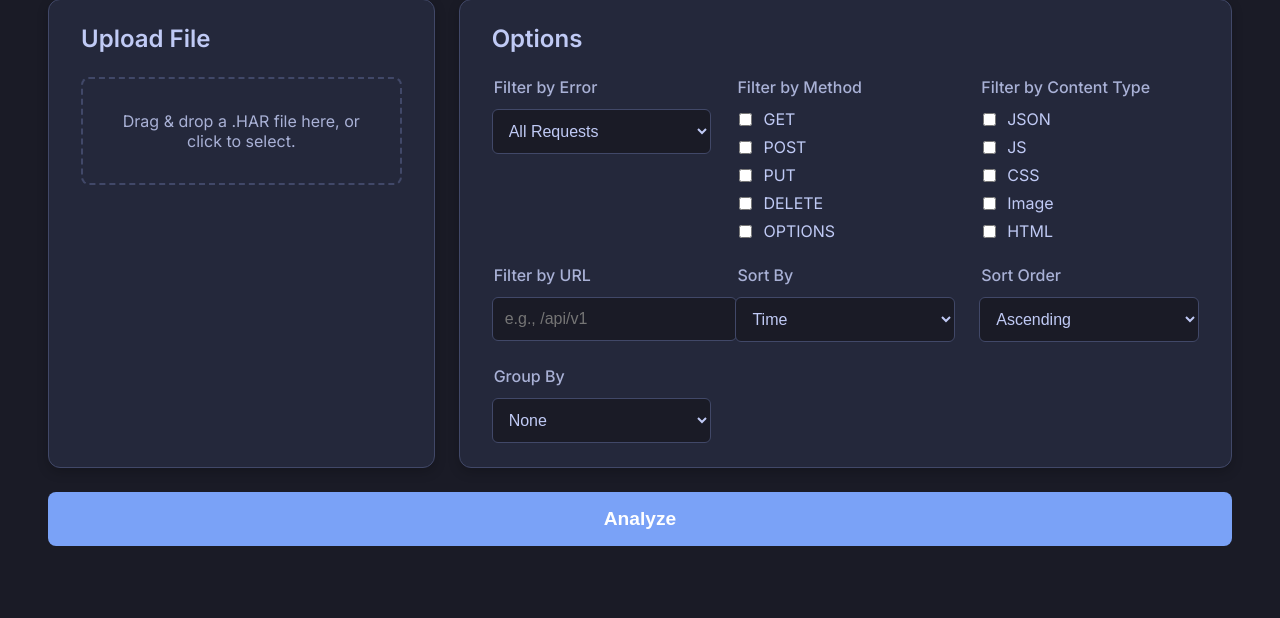
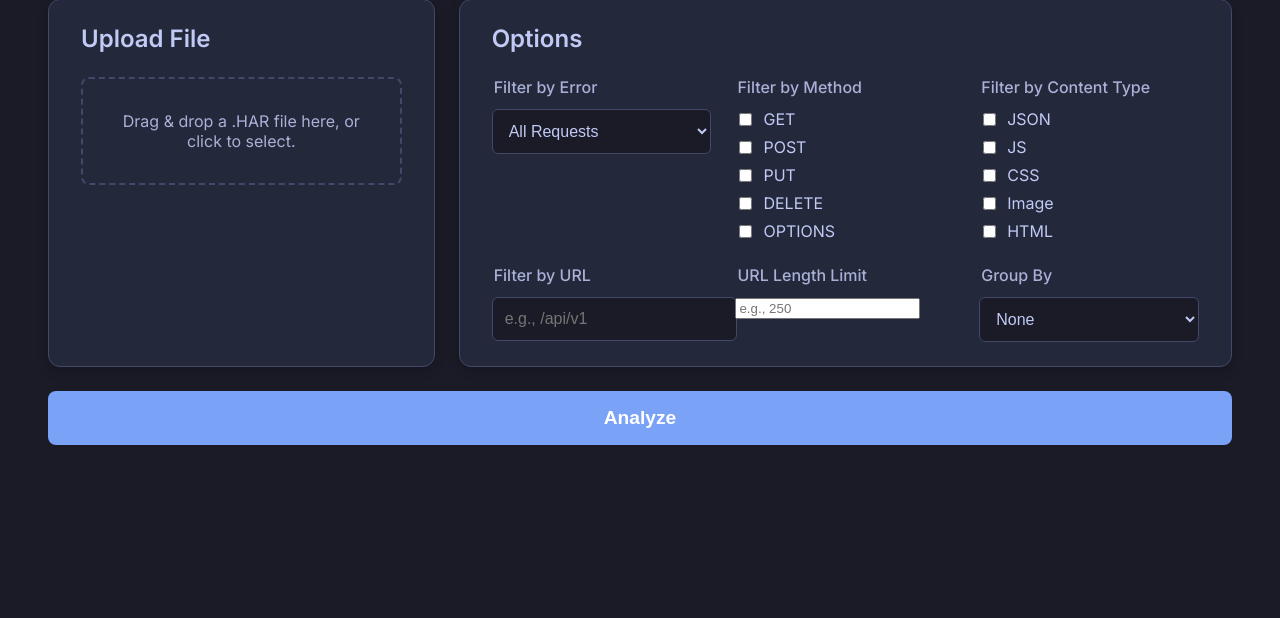
Before and after one commit to mimuelas/decoder_apis, a Flask app: page / in a window 1280 px wide. Shown: the part 187-805 px from the top of the page. After the commit the page ends 632 px from the top, so only its background shows below. Run offline with Flask 3, Linux system fonts and the light colour scheme.

Commit message:
Add URL length filtering and remove sorting options from UI

```diff
--- a/app.py
+++ b/app.py
@@ -36,16 +36,14 @@
         if args.get('url_contains') and args['url_contains'].lower() not in url.lower():
             continue
 
+        # Filter by URL length
+        max_len = args.get('max_url_len')
+        if max_len is not None and len(url) > max_len:
+            continue
+
         filtered_entries.append(entry)
 
-    # Sorting logic
-    sort_by = args.get('sort_by', 'time')
-    reverse = args.get('reverse', False)
-    if sort_by == 'time':
-        filtered_entries.sort(key=lambda e: e.get('time', 0), reverse=reverse)
-    elif sort_by == 'size':
-        filtered_entries.sort(key=lambda e: e.get('response', {}).get('content', {}).get('size', 0), reverse=reverse)
-
+    # Sorting is now handled client-side
     return filtered_entries
 
 def format_entries_for_display(entries: list) -> list:
@@ -64,7 +62,7 @@
             'method': request.get('method', 'N/A'),
             'status': response.get('status', 'N/A'),
             'url': request.get('url', 'N/A'),
-            'time': f"{entry.get('time', 0):.2f}ms",
+            'time': entry.get('time', 0),
             'size': content.get('size', -1),
             'mimeType': simple_mime if simple_mime else "unknown"
         })
@@ -94,14 +92,18 @@
         har_data = json.loads(file_content)
 
         # Get options from the form data
+        max_url_len_str = request.form.get('max-url-len')
+        max_url_len = None
+        if max_url_len_str and max_url_len_str.isdigit():
+            max_url_len = int(max_url_len_str)
+
         options = {
             'has_errors': request.form.get('error-filter') == 'has-errors',
             'no_errors': request.form.get('error-filter') == 'no-errors',
             'method': request.form.getlist('method'),
             'content_type': request.form.getlist('content-type'),
             'url_contains': request.form.get('url-contains', ''),
-            'sort_by': request.form.get('sort-by', 'time'),
-            'reverse': request.form.get('sort-order') == 'desc',
+            'max_url_len': max_url_len,
             'group_by': request.form.get('group-by', '')
         }
 
--- a/templates/index.html
+++ b/templates/index.html
@@ -64,20 +64,9 @@
                         <legend>Filter by URL</legend>
                         <input type="text" name="url-contains" id="url-contains" placeholder="e.g., /api/v1">
                     </fieldset>
-                    <!-- Sorting -->
                     <fieldset>
-                        <legend>Sort By</legend>
-                        <select name="sort-by" id="sort-by">
-                            <option value="time">Time</option>
-                            <option value="size">Size</option>
-                        </select>
-                    </fieldset>
-                    <fieldset>
-                        <legend>Sort Order</legend>
-                        <select name="sort-order" id="sort-order">
-                            <option value="asc">Ascending</option>
-                            <option value="desc">Descending</option>
-                        </select>
+                        <legend>URL Length Limit</legend>
+                        <input type="number" name="max-url-len" id="max-url-len" placeholder="e.g., 250" min="0">
                     </fieldset>
                     <!-- Grouping -->
                     <fieldset>
```
